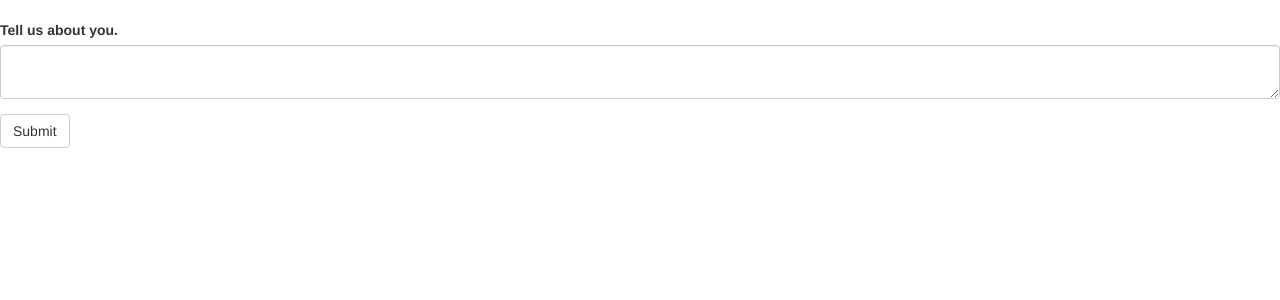
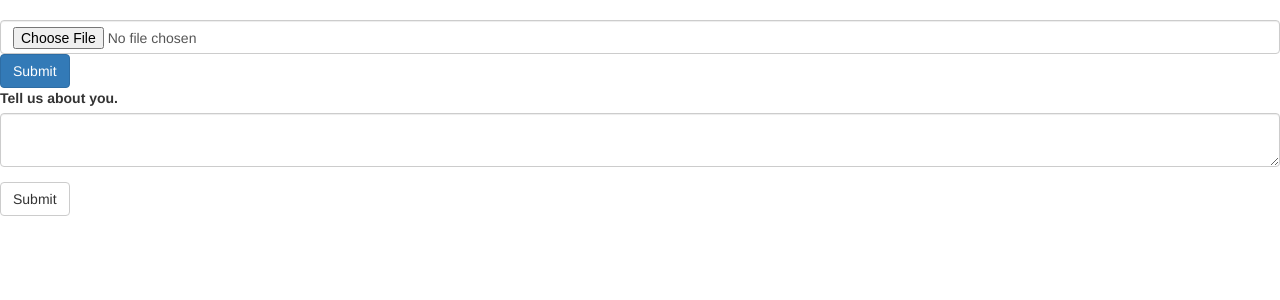
Before and after one commit to gracewa/minutepitch, a Flask app: template app/templates/profile/update.html in a window 1280 px wide. Shown: the part 52-352 px from the top of the page. Run offline with Flask 2, Linux system fonts and the light colour scheme; the template is opened without the code that fills it: values that come from a table or form of the project are taken from there, others are empty; a user stored in the database is signed in; tables that the repository leaves empty hold one stand-in row (values such as "Sample post"); some libraries are stand-ins or nearby versions.

Commit message:
switched to prodconfig

```diff
--- a/app/__init__.py
+++ b/app/__init__.py
@@ -23,7 +23,7 @@ photos = UploadSet('photos',IMAGES)
 app = Flask(__name__, instance_relative_config = True)
 
 # Setting up configuration
-app.config.from_object(DevConfig)
+app.config.from_object(ProdConfig)
 
 # Initializing flask extensions
 bootstrap.init_app(app)
--- a/app/config.py
+++ b/app/config.py
@@ -5,7 +5,7 @@ class Config:
     General configuration parent class
     '''
 
-    SQLALCHEMY_DATABASE_URI = 'postgresql+psycopg2://postgres:g11111111@localhost/minutepitch'
+    #SQLALCHEMY_DATABASE_URI = 'postgresql+psycopg2://postgres:g11111111@localhost/minutepitch'
     SECRET_KEY = "anystring"
     UPLOADED_PHOTOS_DEST ='app/static/photos'
     #  email configurations
@@ -22,10 +22,10 @@ class ProdConfig(Config):
 
     Args:
         Config: The parent configuration class with General configuration settings
-            SQLALCHEMY_DATABASE_URI = os.environ.get("DATABASE_URL")
+
 
     '''
-    pass
+    SQLALCHEMY_DATABASE_URI = os.environ.get("DATABASE_URL")
 
 
 class DevConfig(Config):
--- a/app/templates/profile/update.html
+++ b/app/templates/profile/update.html
@@ -2,5 +2,12 @@
 {% import 'bootstrap/wtf.html' as wtf %}
 
 {% block content %}
-  {{wtf.quick_form(form)}}
+{% if user == current_user %}
+<form action="{{url_for('update_pic',uname=user.username)}}" method="post" enctype="multipart/form-data">
+
+    <input type="file" name="photo" class="form-control" required>
+    <input class="btn btn-primary" type="submit">
+</form>
+{% endif %}
+{{wtf.quick_form(form)}}
 {% endblock %}
```
